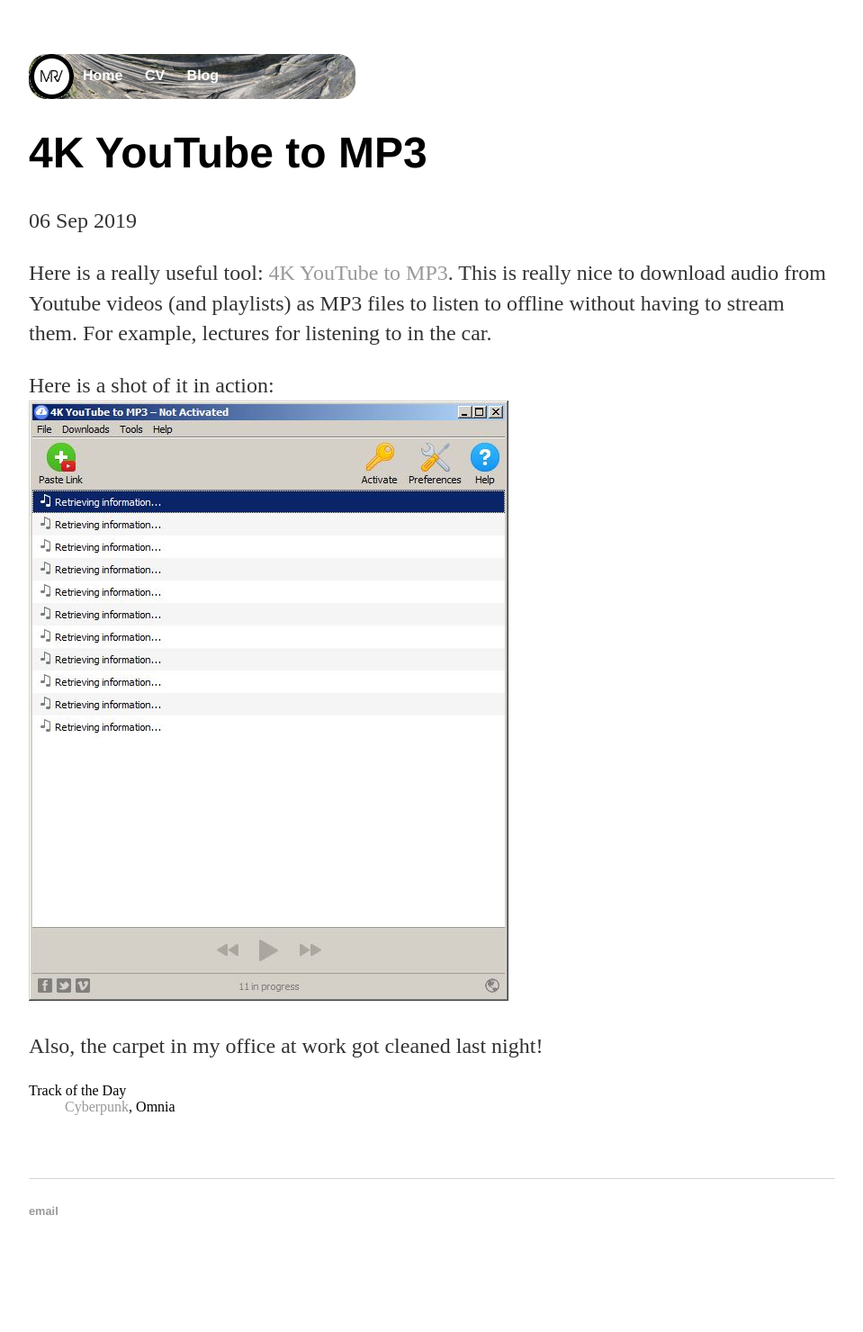
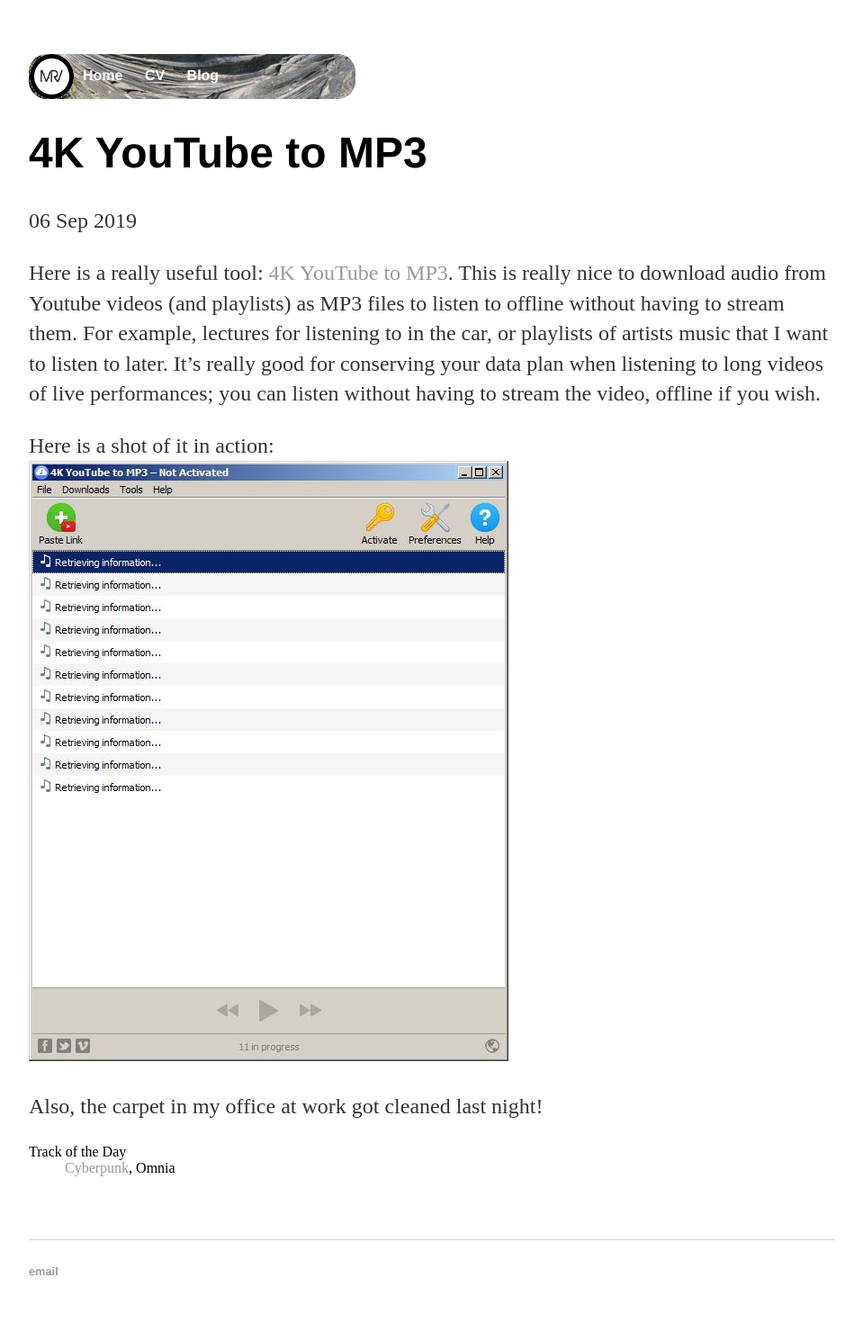
Before and after one commit to mrvanhorn/mrvanhorn.github.io, a Jekyll site: the page built from _posts/2019-09-06-4k.md, in a window 1280 px wide. Shown: the whole page at 90% size, without its empty margins (160-1119 px from the left). Built offline with Jekyll 4.4.1, drawn with Linux system fonts in a browser that asks for light colours; comment, search, counter and statistics services are not loaded; before the commit the page ends 1413 px from its top, so only the background shows below that.

Commit message:
Update 2019-09-06-4k.md

```diff
--- a/_posts/2019-09-06-4k.md
+++ b/_posts/2019-09-06-4k.md
@@ -5,7 +5,7 @@
 ---
 
 <p>
-Here is a really useful tool: <a href="https://www.4kdownload.com/products/product-youtubetomp3/?r=free_license">4K YouTube to MP3</a>. This is really nice to download audio from Youtube videos (and playlists) as MP3 files to listen to offline without having to stream them. For example, lectures for listening to in the car.</p>
+Here is a really useful tool: <a href="https://www.4kdownload.com/products/product-youtubetomp3/?r=free_license">4K YouTube to MP3</a>. This is really nice to download audio from Youtube videos (and playlists) as MP3 files to listen to offline without having to stream them. For example, lectures for listening to in the car, or playlists of artists music that I want to listen to later. It’s really good for conserving your data plan when listening to long videos of live performances; you can listen without having to stream the video, offline if you wish.</p>
 
 <p>Here is a shot of it in action:<br>
 <img src="/graphics/4kYoutubeToMP3.jpg">
```
